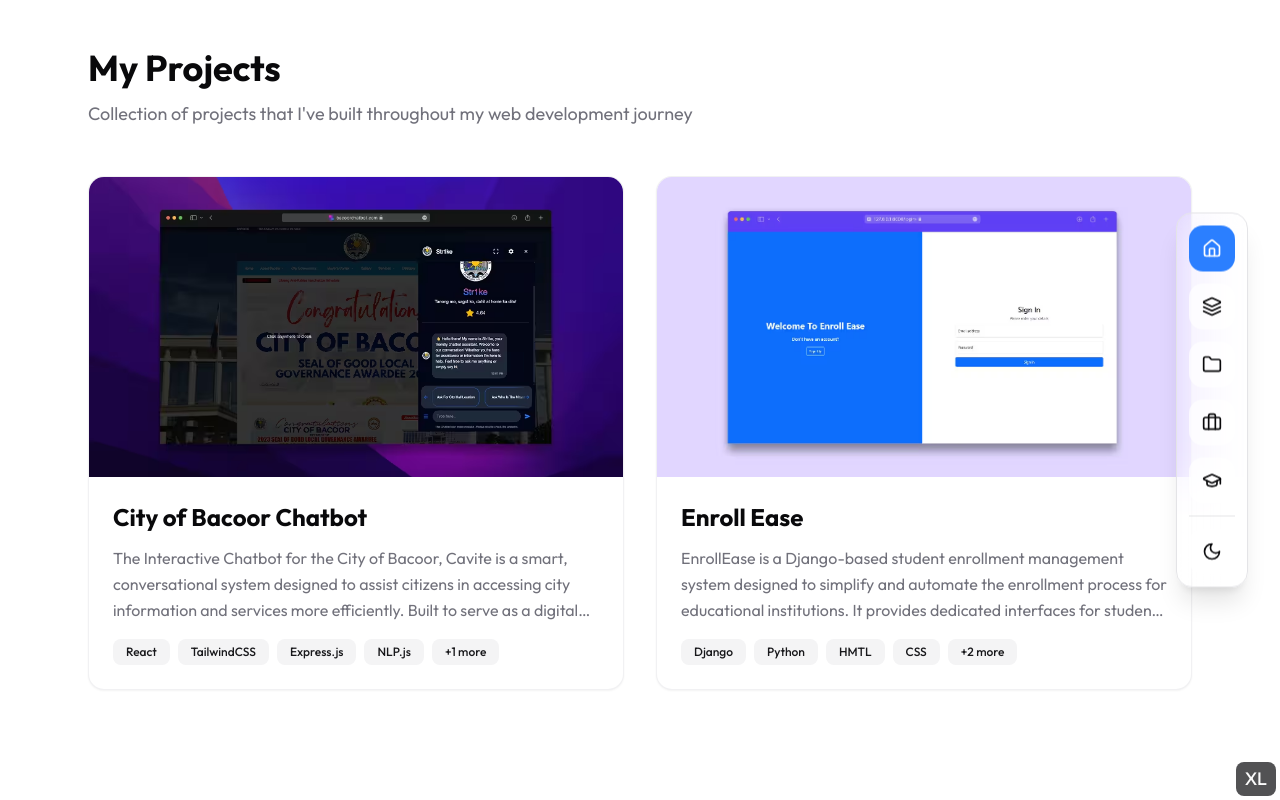
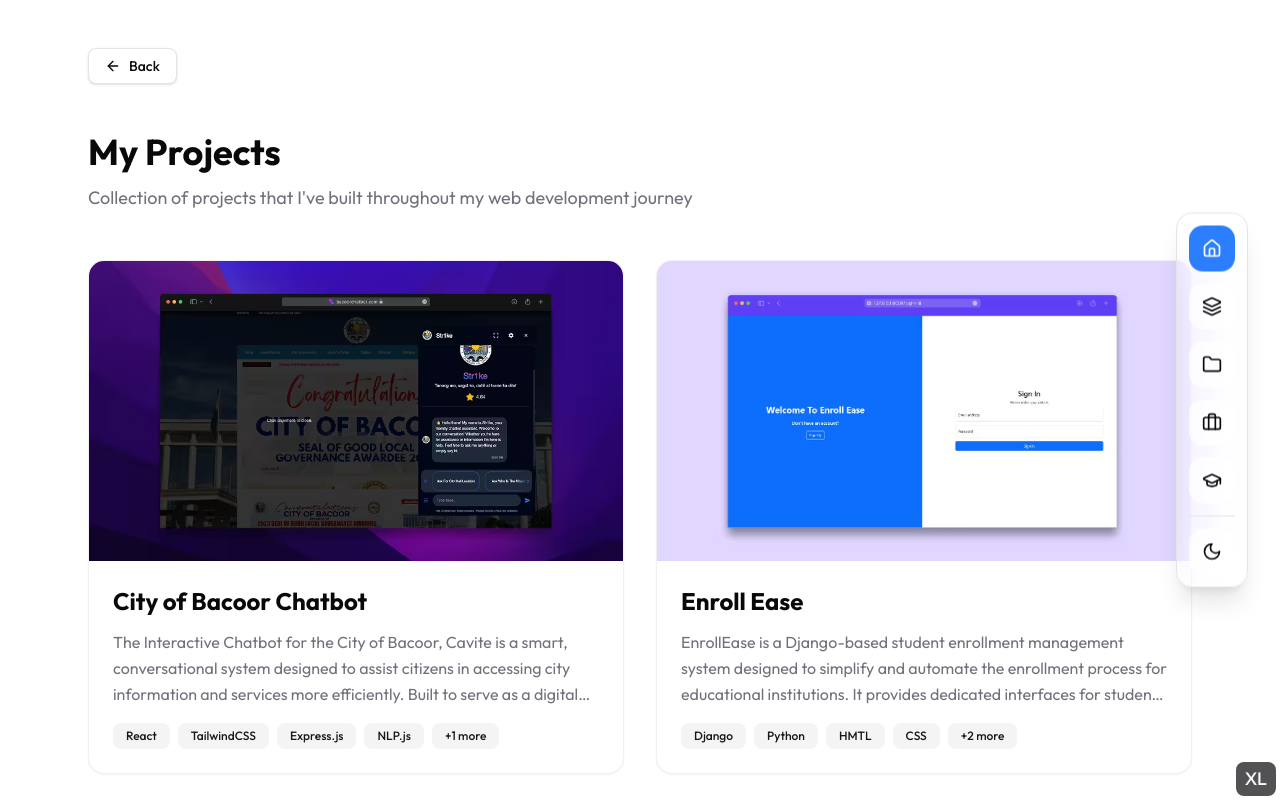
Before and after one commit to Jireh-sama/portfolio, a React (Vite) app: page /projects in a window 1280 px wide. Shown: the top 800 px of the page. Built offline with nearby package versions, Linux system fonts and the light colour scheme.

Commit message:
feat: add BackButton to Projects component

```diff
--- a/src/components/page/Projects.tsx
+++ b/src/components/page/Projects.tsx
@@ -2,6 +2,7 @@
 import { projectsData } from "@/lib/constants";
 import ProjectItem from "../ProjectItem";
 import SectionHeader from "../SectionHeader";
+import BackButton from "../BackButton";
 
 const Projects = () => {
   useEffect(() => {
@@ -10,6 +11,7 @@
 
   return (
     <>
+      <BackButton />
       <SectionHeader
         title="My Projects"
         subtitle="Collection of projects that I've built throughout my web development journey"
--- a/src/components/section/ProjectSection.tsx
+++ b/src/components/section/ProjectSection.tsx
@@ -2,9 +2,9 @@
 import ProjectItem from "../ProjectItem";
 import { forwardRef } from "react";
 import SectionHeader from "../SectionHeader";
-import { Button } from "../ui/button";
-import { LuArrowRight } from "react-icons/lu";
-import { NavLink } from "react-router";
+// import { Button } from "../ui/button";
+// import { LuArrowRight } from "react-icons/lu";
+// import { NavLink } from "react-router";
 
 interface ProjectSectionProps {
   projectList: ProjectItemI[];
@@ -19,12 +19,12 @@
             title="My Projects"
             subtitle="Collection of projects that I've built throughout my web development journey"
           />
-          <NavLink to={"/projects"}>
+          {/* <NavLink to={"/projects"}>
             <Button className="p-6" variant={"outline"}>
               <span>View all projects</span>
               <LuArrowRight />
             </Button>
-          </NavLink>
+          </NavLink> */}
         </article>
 
         <div className="grid grid-cols-1 md:grid-cols-2 gap-8">
```
